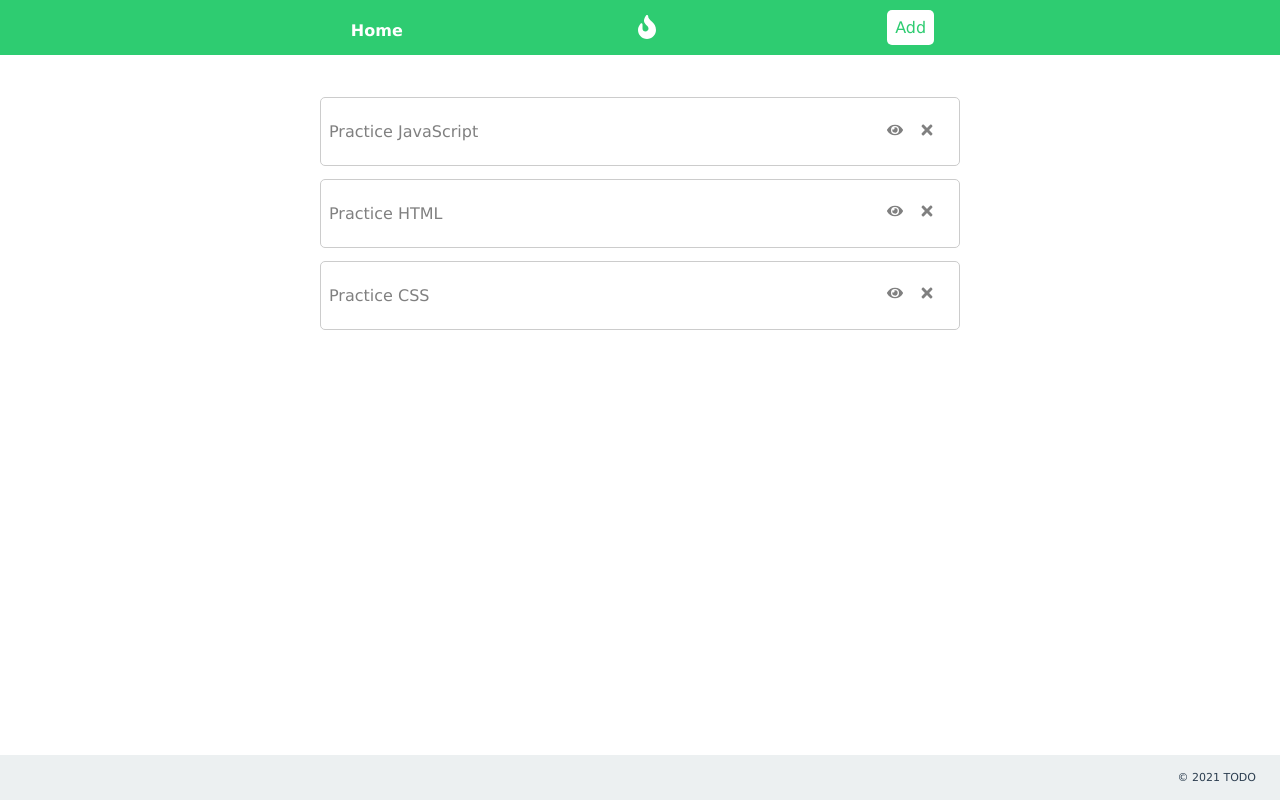
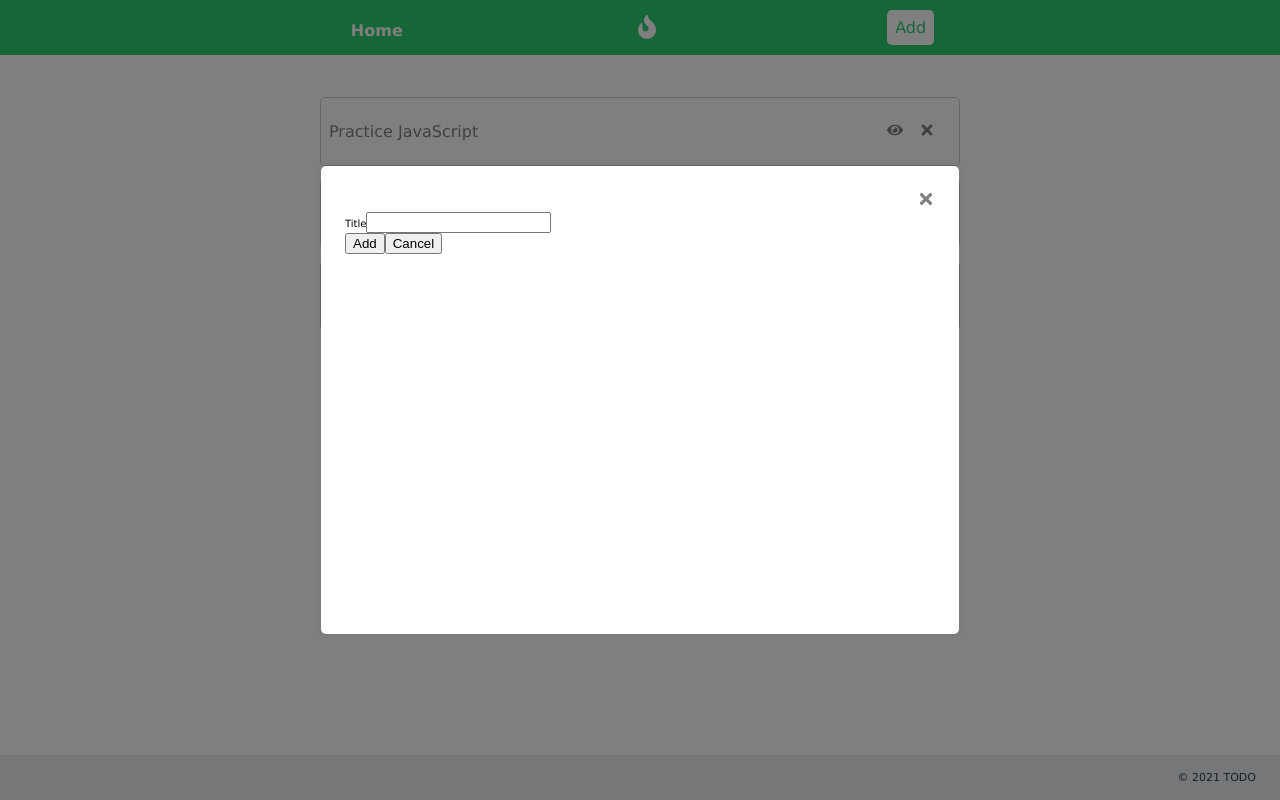
Before and after one commit to t0mclaudio/fe-prax-one, a React (Create React App) app: page / in a window 1280 px wide. Both pictures are taken after a click on the button "Add". Built offline with nearby package versions, Linux system fonts and the light colour scheme; data requests are answered from the project's data file.

Commit message:
create modal using portal

```diff
--- /dev/null
+++ b/src/Modal/index.js
@@ -0,0 +1,32 @@
+import { useContext } from "react";
+import { createPortal } from "react-dom";
+import { FaTimes } from "react-icons/fa";
+import { AppContext } from "../context";
+import styles from "./styles.module.scss";
+
+let portalRoot = document.getElementById("portal")
+if (!portalRoot) {
+  portalRoot = document.createElement('div')
+  portalRoot.setAttribute('id', 'portal')
+  document.body.appendChild(portalRoot)
+}
+
+const Modal = ({ isOpen, children }) => {
+  const { setIsModalOpen } = useContext(AppContext);
+  if (!isOpen) return null;
+  return createPortal(
+    <aside data-testid='modal' className={styles.modal}>
+      <div className={styles.modalContent}>
+        <div className={styles.modalHeader}>
+          <button onClick={() => setIsModalOpen(false)}>
+            <FaTimes />
+          </button>
+        </div>
+        {children}
+      </div>
+    </aside>,
+    portalRoot
+  );
+};
+
+export default Modal;
--- /dev/null
+++ b/src/Modal/styles.module.scss
@@ -0,0 +1,34 @@
+.modal {
+  position: fixed;
+  top: 0;
+  left: 0;
+  width: 100%;
+  height: 100%;
+  background: rgba(0, 0, 0, 0.5);
+  z-index: 9999;
+  display: flex;
+  justify-content: center;
+  align-items: center;
+}
+
+.modalContent {
+  width: 100%;
+  max-width: 590px;
+  min-height: 420px;
+  background: #fff;
+  border-radius: 5px;
+  padding: 2.4em;
+  box-shadow: 0 0 8px rgba(0, 0, 0, 0.1);
+}
+
+.modalHeader {
+  display: flex;
+  flex-flow: row wrap;
+  justify-content: flex-end;
+  button {
+    all: unset;
+    cursor: pointer;
+    font-size: 1.8em;
+    color: gray;
+  }
+}
--- a/src/Page/index.js
+++ b/src/Page/index.js
@@ -1,7 +1,11 @@
+import { useContext } from "react";
 import { NavLink } from "react-router-dom";
+import { FaFire } from "react-icons/fa";
+import { AppContext } from "../context";
+import Modal from "../Modal";
 import styles from "./styles.module.scss";
-import { FaFire } from "react-icons/fa";
-const Header = () => {
+
+const Header = ({ openModal }) => {
   return (
     <div className={styles.header}>
       <header>
@@ -19,7 +23,7 @@ const Header = () => {
               </NavLink>
             </li>
             <li>
-              <button>Add</button>
+              <button onClick={() => openModal(true)}>Add</button>
             </li>
           </ul>
         </nav>
@@ -39,10 +43,23 @@ const Footer = () => {
 };
 
 const Page = ({ children }) => {
+  const { isModalOpen, setIsModalOpen } = useContext(AppContext);
   return (
     <div className={styles.page}>
-      <Header />
+      <Header openModal={setIsModalOpen} />
       <main className={styles.main}>{children}</main>
+      <Modal isOpen={isModalOpen}>
+        <div>
+          <form>
+            <label htmlFor="title">Title</label>
+            <input name="title" id="title" type="text" />
+            <div className="buttons">
+              <button type="submit">Add</button>
+              <button type="button">Cancel</button>
+            </div>
+          </form>
+        </div>
+      </Modal>
       <Footer />
     </div>
   );
--- a/src/context.js
+++ b/src/context.js
@@ -4,6 +4,8 @@ export const AppContext = createContext({})
 
 const AppContextProvider = ({children}) => {
   const [toDoList, setToDoList] = useState([]);
+  const [isModalOpen, setIsModalOpen] = useState(false);
+
   useEffect(() => {
     const fetchToDoList = async () => {
       const response = await fetch("http://localhost:3001/todo");
@@ -14,7 +16,7 @@ const AppContextProvider = ({children}) => {
   }, [])
 
   return (
-    <AppContext.Provider value={{toDoList}}>
+    <AppContext.Provider value={{toDoList, isModalOpen, setIsModalOpen}}>
       {children}
     </AppContext.Provider>
   )
```
Also changed, not shown: 2 other files (tests, documents, lock files or other folders).
